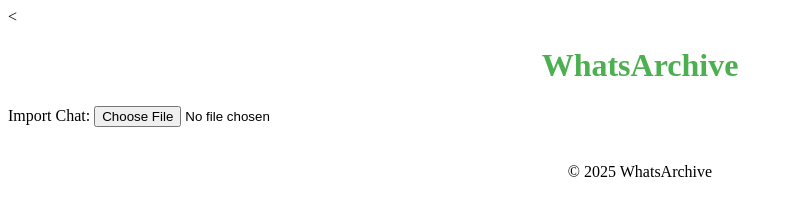
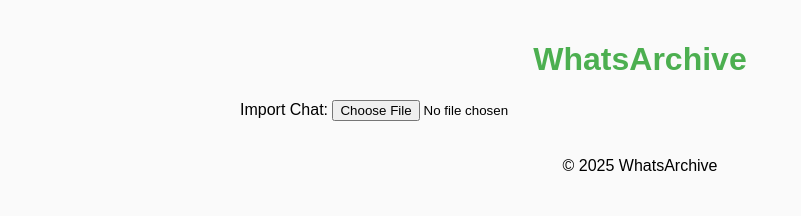
Before and after one commit to dev-jonathan-k/WhatsArchive-PWA, a plain HTML site: page WhatsArchive_PWA_NoMedia/index.html in a window 1280 px wide. Shown: the whole page, without its empty margins (0-801 px from the left). Drawn offline with Linux system fonts and the light colour scheme.

Commit message:
Refactor index.html: fix viewport meta tag, update title, add body styles

```diff
--- a/WhatsArchive_PWA_NoMedia/index.html
+++ b/WhatsArchive_PWA_NoMedia/index.html
@@ -1,16 +1,13 @@
-
 <!DOCTYPE html>
 <html lang="en">
 <head>
 <meta charset="UTF-8">
-  <meta name="viewpot" content="width=device-width, initial-scale=1.0">
-  <title>WhatsArchive - WatsApp Chat Viewer</title>
-
-<<link rel="manifest" href="manifest.json">
+<meta name="viewpor content="width=device-width, initial-scale=1.0">
+<title>WhatsArchive - WhatsApp Chat Viewer</title>
+<link rel="manifest" href="manifest.json">
 <link rel="icon" href="assets/icon-192x192.png" sizes="192x192">
-
 <style>
-
+body {
     font-family: Arial, sans-serif;
     background-color: #fafafa;
     margin: 0;
@@ -55,17 +52,12 @@
 <div class="container">
     <h1>WhatsArchive</h1>
     <label for="fileInput">Import Chat:</label>
-      <input type="file" id="fileInput" accept=".txt" />
-
+    <input type="file" id="fileInput" accept=".txt">
     <div id="messages"></div>
     <div class="footer">
-
         <p>&copy; 2025 WhatsArchive</p>
     </div>
 </div>
-
 <script src="script.js"></script>
-
-
 </body>
 </html>
```
Lines whose indentation alone changed are shown as unchanged.
